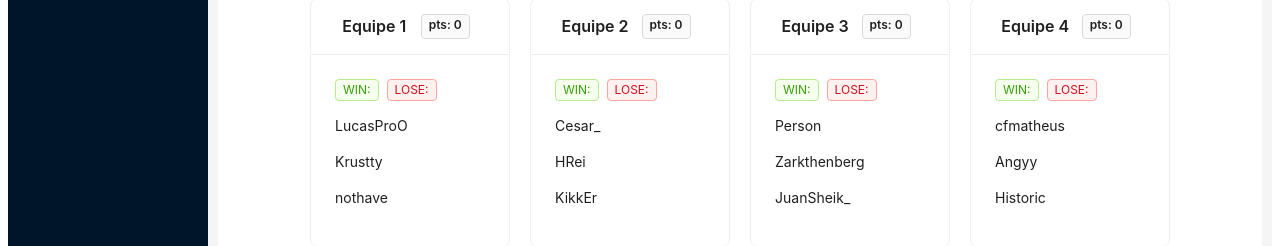
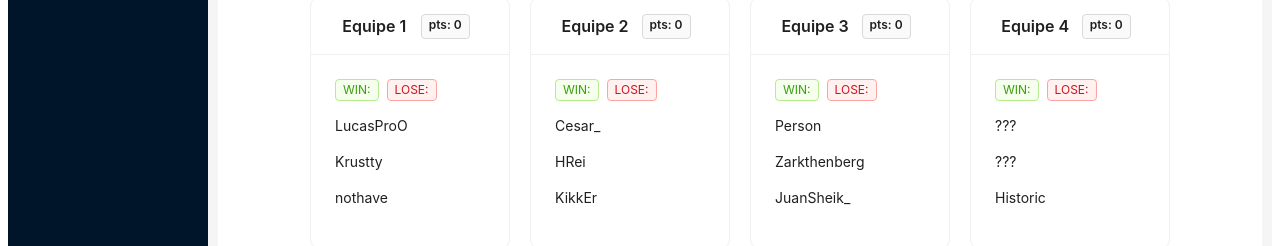
Before and after one commit to v0ltmx/gunzsocial, a Next.js app: page / in a window 1280 px wide. Both pictures are taken after a click on the item "Torneio de Flip". Shown: the part 408-654 px from the top of the page. Built offline with nearby package versions, Linux system fonts and the light colour scheme.

Commit message:
Equipe 4 reformulada

```diff
--- a/src/Interfaces/Torneio/index.tsx
+++ b/src/Interfaces/Torneio/index.tsx
@@ -31,8 +31,8 @@ export default function Torneio() {
     },
     {
       title: "Equipe 4",
-      jogador1: "cfmatheus",
-      jogador2: "Angyy",
+      jogador1: "???",
+      jogador2: "???",
       jogador3: "Historic",
       win: <Tag color="green">WIN:</Tag>,
       lose: <Tag color="red">LOSE:</Tag>,
```
